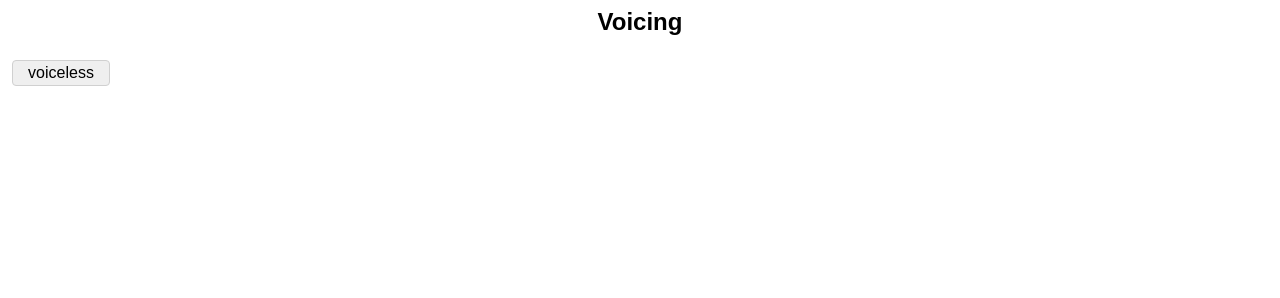
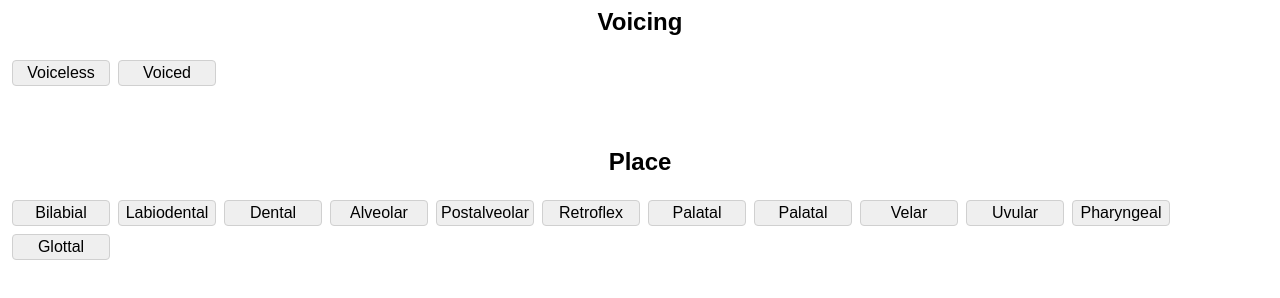
Before and after one commit to amitdeliwala/Lingo, a plain HTML site: page index.html in a window 1280 px wide. Drawn offline with Linux system fonts and the light colour scheme.

Commit message:
upto place

```diff
--- a/index.html
+++ b/index.html
@@ -6,12 +6,100 @@
 <div id="header">
 <label><center><h2>Voicing</h2></center></label>
 </div>
+
+<!-- Voiced buttons -->
+
 <div id="button">
    <label>
-      <input class="voiceless" type="checkbox" onchange='change()' id="v1" value="0"><span>voiceless</span>
+      <input class="voiceless" type="checkbox" onchange='change()' id="v1" value="0"><span>Voiceless</span>
+
    </label>
 </div>
-<br><br><br>
+<div id="button">
+   <label>
+      <input class="voiced" type="checkbox" onchange='change()' id="v0" value="0"><span>Voiced</span>
+
+   </label>
+</div>
+<br><br><br><br>
+<!-- Place buttons -->
+
+<div id="header">
+<center><h2>Place</h2></center>
+</div>
+
+<div id="button">
+   <label>
+      <input class="Bilabial" type="checkbox" onchange='change()' id="p0" value="0"><span>Bilabial</span>
+   </label>
+</div>
+
+<div id="button">
+   <label>
+      <input class="Labiodental" type="checkbox" onchange='change()' id="p1" value="0"><span>Labiodental</span>
+   </label>
+</div>
+
+<div id="button">
+   <label>
+      <input class="Dental" type="checkbox" onchange='change()' id="p2" value="0"><span>Dental</span>
+   </label>
+</div>
+
+<div id="button">
+   <label>
+      <input class="Alveolar" type="checkbox" onchange='change()' id="p0" value="0"><span>Alveolar</span>
+   </label>
+</div>
+
+<div id="button">
+   <label>
+      <input class="postalveolar" type="checkbox" onchange='change()' id="p0" value="0"><span>Postalveolar</span>
+   </label>
+</div>
+
+<div id="button">
+   <label>
+      <input class="retroflex" type="checkbox" onchange='change()' id="p0" value="0"><span>Retroflex</span>
+   </label>
+</div>
+
+<div id="button">
+   <label>
+      <input class="alveolopalatal" type="checkbox" onchange='change()' id="p0" value="0"><span>Palatal</span>
+   </label>
+</div>
+
+<div id="button">
+   <label>
+      <input class="Palatal" type="checkbox" onchange='change()' id="p0" value="0"><span>Palatal</span>
+   </label>
+</div>
+
+<div id="button">
+   <label>
+      <input class="Velar" type="checkbox" onchange='change()' id="p0" value="0"><span>Velar</span>
+   </label>
+</div>
+
+<div id="button">
+   <label>
+      <input class="Uvular" type="checkbox" onchange='change()' id="p0" value="0"><span>Uvular</span>
+   </label>
+</div>
+
+<div id="button">
+   <label>
+      <input class="Pharyngeal" type="checkbox" onchange='change()' id="p0" value="0"><span>Pharyngeal</span>
+   </label>
+</div>
+
+<div id="button">
+   <label>
+      <input class="Glottal" type="checkbox" onchange='change()' id="p0" value="0"><span>Glottal</span>
+   </label>
+</div>
+<br><br><br><br>
 <script src="ling.js"></script>
 
 </body>
```
Also changed, not shown: style.css (line endings or trailing spaces).
